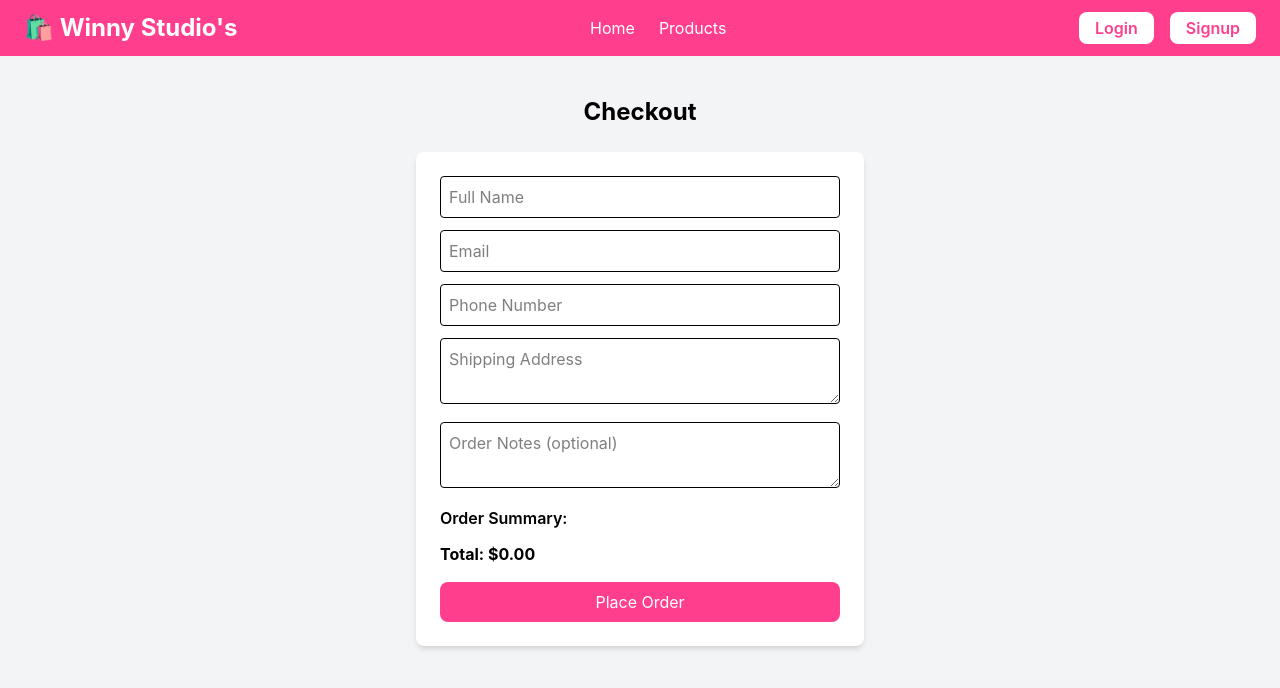
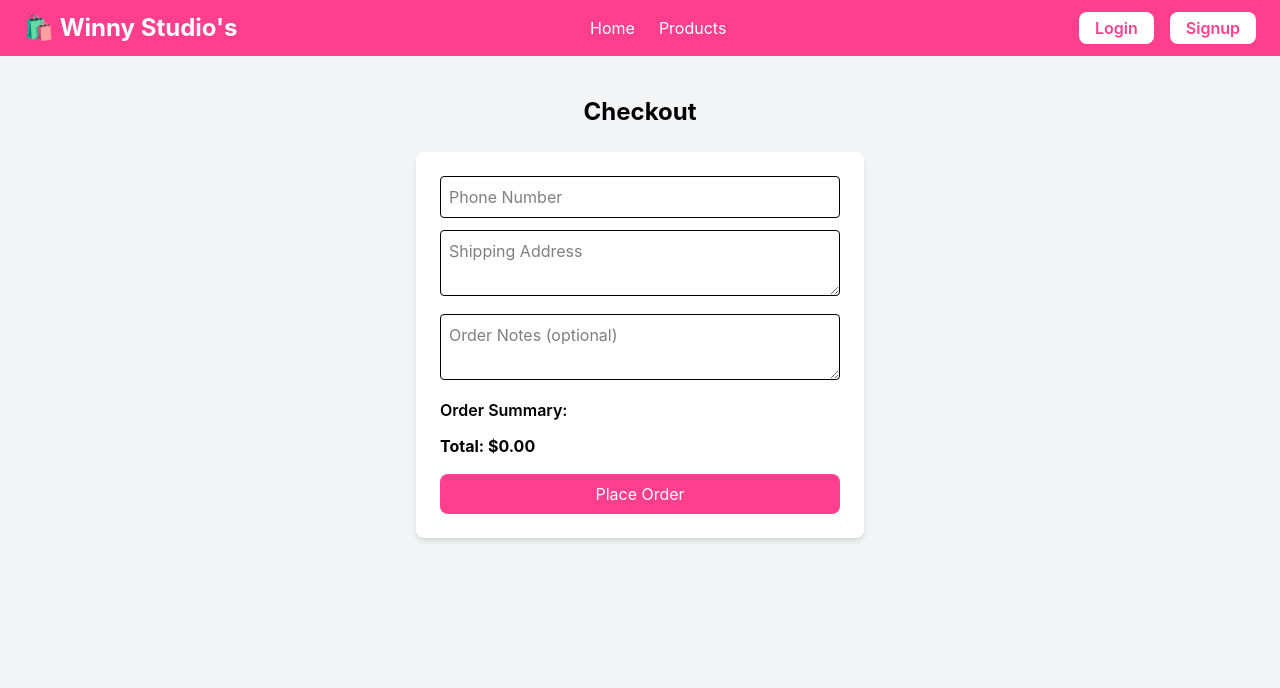
Before and after one commit to der86/winnystudios-frontend, a React (Vite) app: page /checkout in a window 1280 px wide. Shown: the top 688 px of the page. Built offline with nearby package versions, Linux system fonts and the light colour scheme.

Commit message:
rollback

```diff
--- a/src/pages/Checkout.jsx
+++ b/src/pages/Checkout.jsx
@@ -12,8 +12,6 @@ export default function Checkout() {
   const navigate = useNavigate();
 
   const [form, setForm] = useState({
-    name: "",
-    email: "",
     phone: "",
     address: "",
     notes: "",
@@ -21,11 +19,13 @@ export default function Checkout() {
 
   const [loading, setLoading] = useState(false);
 
+  // ✅ Handle form input changes
   const handleChange = (e) => {
     const { name, value } = e.target;
     setForm((prev) => ({ ...prev, [name]: value }));
   };
 
+  // ✅ Submit order
   const handleSubmit = async (e) => {
     e.preventDefault();
     if (cart.length === 0) {
@@ -40,19 +40,12 @@ export default function Checkout() {
       qty: item.qty ?? 1,
     }));
 
+    // ✅ Match backend schema (no nested customer object)
     const orderData = {
-      customer: {
-        name: form.name || "Guest",
-        email: form.email || "guest@example.com",
-        phone: form.phone,
-        address: form.address,
-        notes: form.notes || "",
-      },
+      phone: form.phone,
+      address: form.address,
+      notes: form.notes || "",
       items: formattedItems,
-      total: formattedItems.reduce(
-        (sum, item) => sum + item.price * item.qty,
-        0
-      ),
     };
 
     try {
@@ -67,12 +60,18 @@ export default function Checkout() {
         body: JSON.stringify(orderData),
       });
 
-      const data = await res.json();
+      let data = {};
+      try {
+        data = await res.json();
+      } catch {
+        console.warn("⚠️ Server did not return JSON");
+      }
 
       if (!res.ok) {
-        throw new Error(data.error || "Unknown error occurred");
+        throw new Error(data.error || "Server error");
       }
 
+      // ✅ Clear cart ONLY if order was successful
       clearCart();
       navigate("/my-orders");
     } catch (err) {
@@ -96,29 +95,7 @@ export default function Checkout() {
         onSubmit={handleSubmit}
         className="bg-white p-6 rounded-lg shadow-md w-full max-w-md"
       >
-        {/* Name */}
-        <input
-          type="text"
-          name="name"
-          placeholder="Full Name"
-          value={form.name}
-          onChange={handleChange}
-          required
-          className="w-full mb-3 p-2 border rounded"
-        />
-
-        {/* Email */}
-        <input
-          type="email"
-          name="email"
-          placeholder="Email"
-          value={form.email}
-          onChange={handleChange}
-          required
-          className="w-full mb-3 p-2 border rounded"
-        />
-
-        {/* Phone */}
+        {/* Phone Number */}
         <input
           type="tel"
           name="phone"
--- a/src/pages/MyOrder.jsx
+++ b/src/pages/MyOrder.jsx
@@ -1,7 +1,6 @@
 // src/pages/MyOrders.jsx
 import { useEffect, useState } from "react";
 import { useAuth } from "../context/AuthContext";
-
 const API_URL = import.meta.env.VITE_API_BASE_URL;
 
 export default function MyOrders() {
@@ -80,21 +79,15 @@ export default function MyOrders() {
               </span>
             </div>
 
-            {/* Customer Info (Safe checks) */}
+            {/* Customer Info */}
             <div className="mb-4 text-sm text-gray-700">
               <p>
-                <b>Name:</b> {order.customer?.name || "N/A"}
+                <b>Phone:</b> {order.customer.phone}
               </p>
               <p>
-                <b>Email:</b> {order.customer?.email || "N/A"}
+                <b>Address:</b> {order.customer.address}
               </p>
-              <p>
-                <b>Phone:</b> {order.customer?.phone || "N/A"}
-              </p>
-              <p>
-                <b>Address:</b> {order.customer?.address || "N/A"}
-              </p>
-              {order.customer?.notes && (
+              {order.customer.notes && (
                 <p>
                   <b>Notes:</b> {order.customer.notes}
                 </p>
@@ -105,7 +98,7 @@ export default function MyOrders() {
             <div className="mb-4">
               <h3 className="font-semibold mb-2">Items</h3>
               <ul className="list-disc pl-5 space-y-1 text-sm text-gray-600">
-                {order.items?.map((item, idx) => (
+                {order.items.map((item, idx) => (
                   <li key={idx}>
                     {item.name} x{item.qty} — ${item.price * item.qty}
                   </li>
@@ -120,13 +113,11 @@ export default function MyOrders() {
               </p>
               <p>
                 <b>Date:</b>{" "}
-                {order.createdAt
-                  ? new Date(order.createdAt).toLocaleDateString("en-US", {
-                      year: "numeric",
-                      month: "short",
-                      day: "numeric",
-                    })
-                  : "N/A"}
+                {new Date(order.createdAt).toLocaleDateString("en-US", {
+                  year: "numeric",
+                  month: "short",
+                  day: "numeric",
+                })}
               </p>
             </div>
           </div>
```
